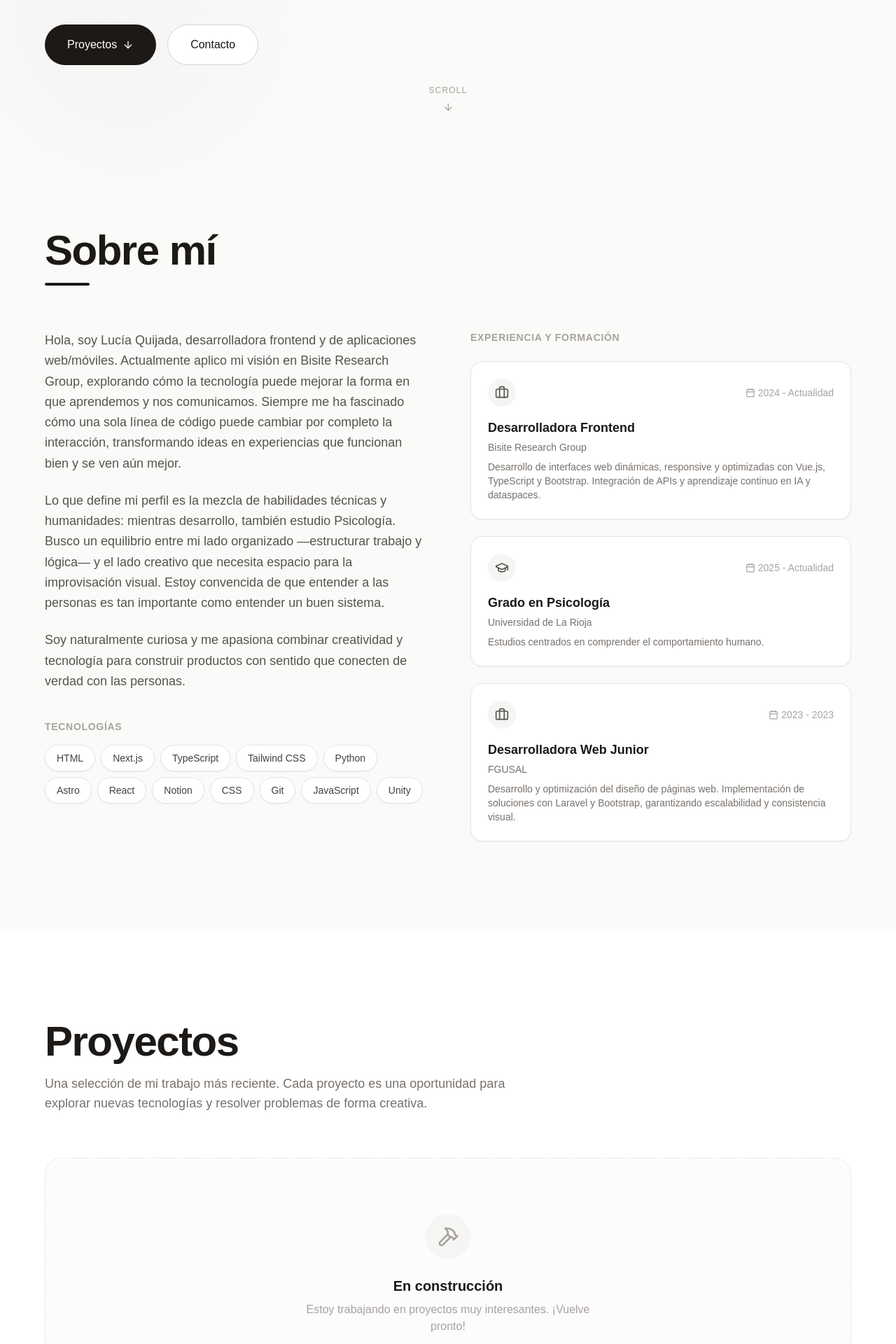
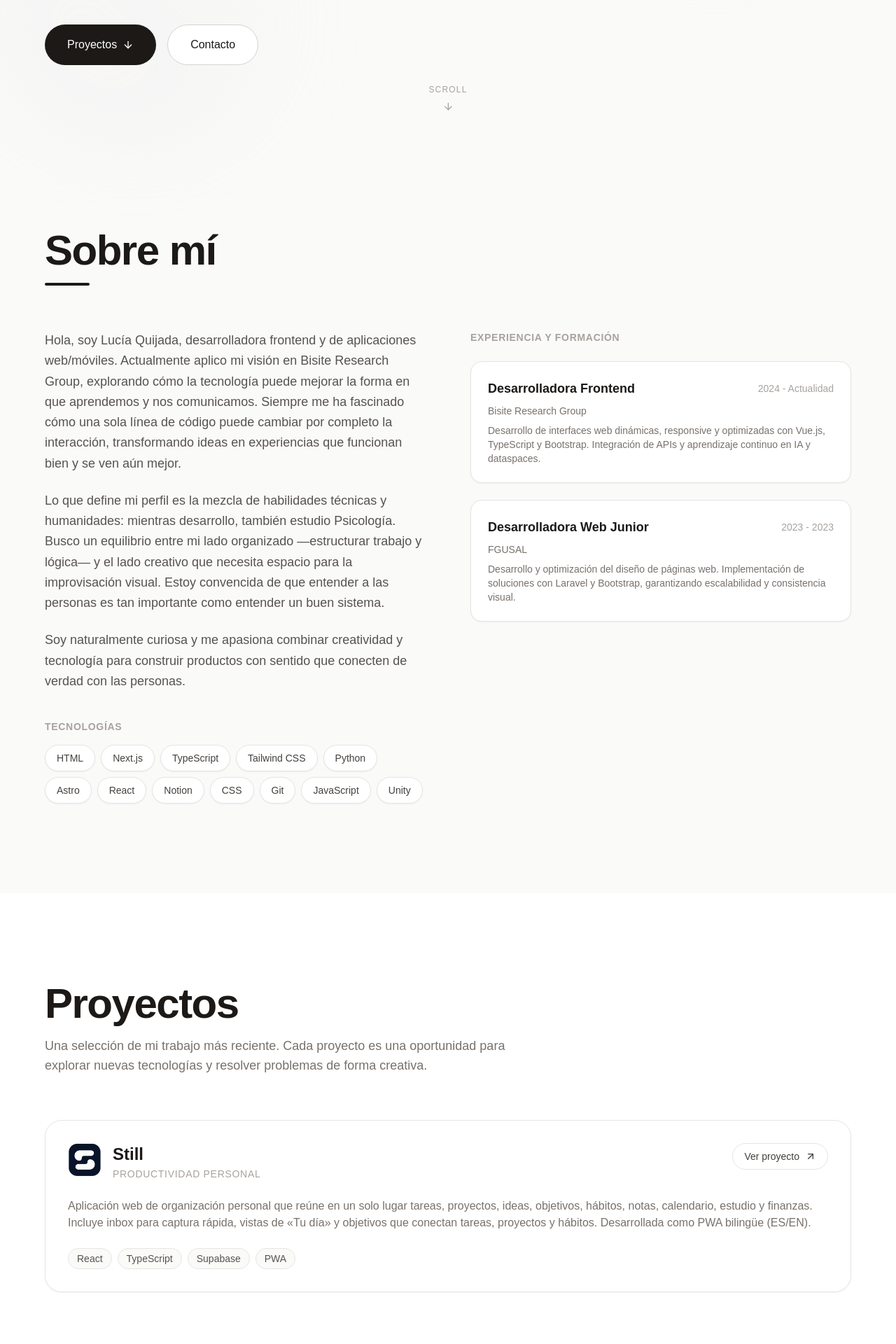
Before and after one commit to luciaquijada/quijada-dev, a Next.js app: page / in a window 1280 px wide. Shown: the part 600-2520 px from the top of the page at 70% size. Built offline with nearby package versions, Linux system fonts and the light colour scheme; a web font is replaced by a local one.

Commit message:
feat(front): update info and and new hover style

```diff
--- a/app/globals.css
+++ b/app/globals.css
@@ -68,6 +68,48 @@ body {
   }
 }
 
+/* Interactive card hover */
+@layer components {
+  .hover-card {
+    transition:
+      transform 0.35s cubic-bezier(0.22, 1, 0.36, 1),
+      box-shadow 0.35s cubic-bezier(0.22, 1, 0.36, 1),
+      border-color 0.3s ease;
+  }
+
+  .hover-card:hover {
+    transform: translateY(-4px);
+    box-shadow:
+      0 16px 40px -16px rgba(28, 25, 23, 0.18),
+      0 0 0 1px rgba(250, 204, 21, 0.12);
+  }
+
+  .dark .hover-card:hover {
+    box-shadow:
+      0 16px 40px -16px rgba(0, 0, 0, 0.5),
+      0 0 0 1px rgba(250, 204, 21, 0.18);
+  }
+
+  .hover-badge {
+    transition:
+      transform 0.25s cubic-bezier(0.22, 1, 0.36, 1),
+      border-color 0.25s ease,
+      box-shadow 0.25s ease,
+      background-color 0.25s ease;
+  }
+
+  .hover-badge:hover {
+    transform: translateY(-2px);
+    border-color: #facc15;
+    box-shadow: 0 6px 16px -6px rgba(250, 204, 21, 0.35);
+  }
+
+  .dark .hover-badge:hover {
+    border-color: #facc15;
+    box-shadow: 0 6px 16px -6px rgba(250, 204, 21, 0.2);
+  }
+}
+
 /* View Transition - Theme Toggle Effect */
 ::view-transition-group(root) {
   animation-timing-function: cubic-bezier(0.19, 1, 0.22, 1);
@@ -109,7 +151,7 @@ body {
   pointer-events: none;
   z-index: 9999;
   transform: translate(-50%, -50%);
-  transition: transform 0.15s ease-out, width 0.2s ease, height 0.2s ease;
+  transition: transform 0.15s ease-out, opacity 0.2s ease;
 }
 
 .cursor-dot {
--- a/components/About.tsx
+++ b/components/About.tsx
@@ -1,7 +1,6 @@
 "use client";
 
 import { motion } from "framer-motion";
-import { Briefcase, GraduationCap, Calendar } from "lucide-react";
 import { useLanguage } from "@/components/LanguageProvider";
 
 const skills = [
@@ -29,13 +28,6 @@ export default function About() {
       company: t("timeline.frontend.company"),
       period: t("timeline.frontend.period"),
       description: t("timeline.frontend.description"),
-    },
-    {
-      type: "education",
-      title: t("timeline.psychology.title"),
-      company: t("timeline.psychology.company"),
-      period: t("timeline.psychology.period"),
-      description: t("timeline.psychology.description"),
     },
     {
       type: "work",
@@ -100,7 +92,7 @@ export default function About() {
                       delay: index * 0.05,
                       ease: [0.22, 1, 0.36, 1],
                     }}
-                    className="rounded-full border border-stone-200 bg-white px-4 py-2 text-sm font-medium text-stone-700 shadow-sm dark:border-stone-800 dark:bg-black dark:text-stone-300"
+                    className="hover-badge cursor-default rounded-full border border-stone-200 bg-white px-4 py-2 text-sm font-medium text-stone-700 shadow-sm dark:border-stone-800 dark:bg-black dark:text-stone-300 dark:hover:bg-stone-900"
                   >
                     {skill}
                   </motion.span>
@@ -133,30 +125,31 @@ export default function About() {
                     delay: index * 0.1,
                     ease: [0.22, 1, 0.36, 1],
                   }}
-                  className="group relative rounded-2xl border border-stone-200 bg-white p-6 shadow-sm transition-all hover:border-stone-300 hover:shadow-md dark:border-stone-800 dark:bg-black dark:hover:border-stone-700"
+                  className="hover-card group relative overflow-hidden rounded-2xl border border-stone-200 bg-white p-6 shadow-sm dark:border-stone-800 dark:bg-black"
                 >
-                  {/* Icon */}
-                  <div className="mb-4 flex items-center justify-between">
-                    <div className="flex h-10 w-10 items-center justify-center rounded-full bg-stone-100 text-stone-600 transition-colors group-hover:bg-stone-900 group-hover:text-white dark:bg-stone-900 dark:text-stone-400 dark:group-hover:bg-stone-100 dark:group-hover:text-stone-900">
-                      {item.type === "work" ? (
-                        <Briefcase className="h-5 w-5" />
-                      ) : (
-                        <GraduationCap className="h-5 w-5" />
-                      )}
-                    </div>
-                    <div className="flex items-center gap-1 text-sm text-stone-400 dark:text-stone-500">
-                      <Calendar className="h-3.5 w-3.5" />
+                  <div
+                    aria-hidden
+                    className="pointer-events-none absolute inset-0 bg-gradient-to-br from-yellow-400/0 via-yellow-400/0 to-yellow-400/0 opacity-0 transition-opacity duration-300 group-hover:from-yellow-400/[0.04] group-hover:via-transparent group-hover:to-transparent group-hover:opacity-100"
+                  />
+                  <div
+                    aria-hidden
+                    className="absolute bottom-0 left-0 top-0 w-1 origin-bottom scale-y-0 rounded-r-full bg-yellow-400 transition-transform duration-300 ease-[cubic-bezier(0.22,1,0.36,1)] group-hover:scale-y-100"
+                  />
+
+                  <div className="relative mb-2 flex items-center justify-between gap-4">
+                    <h4 className="text-lg font-semibold text-stone-900 transition-colors duration-300 group-hover:text-stone-950 dark:text-stone-100">
+                      {item.title}
+                    </h4>
+                    <p className="shrink-0 text-sm text-stone-400 transition-colors duration-300 group-hover:text-stone-500 dark:text-stone-500 dark:group-hover:text-stone-400">
                       {item.period}
-                    </div>
+                    </p>
                   </div>
-
-                  <h4 className="mb-1 text-lg font-semibold text-stone-900 dark:text-stone-100">
-                    {item.title}
-                  </h4>
-                  <p className="mb-2 text-sm font-medium text-stone-500 dark:text-stone-400">
+                  <p className="relative mb-2 text-sm font-medium text-stone-500 dark:text-stone-400">
                     {item.company}
                   </p>
-                  <p className="text-sm text-stone-500 dark:text-stone-400">{item.description}</p>
+                  <p className="relative text-sm text-stone-500 transition-colors duration-300 group-hover:text-stone-600 dark:text-stone-400 dark:group-hover:text-stone-300">
+                    {item.description}
+                  </p>
                 </motion.div>
               ))}
             </div>
--- a/components/LanguageProvider.tsx
+++ b/components/LanguageProvider.tsx
@@ -57,10 +57,13 @@ const es = {
   "projects.subtitle.mobile": "Mi trabajo reciente.",
   "projects.subtitle.desktop":
     "Una selección de mi trabajo más reciente. Cada proyecto es una oportunidad para explorar nuevas tecnologías y resolver problemas de forma creativa.",
-  "projects.inBuild.title": "En construcción",
-  "projects.inBuild.subtitle.mobile": "Próximamente",
-  "projects.inBuild.subtitle.desktop": "Estoy trabajando en proyectos muy interesantes. ¡Vuelve pronto!",
-  "projects.inBuild.badge": "En progreso",
+  "projects.still.name": "Still",
+  "projects.still.category": "Productividad personal",
+  "projects.still.description.mobile":
+    "App web que unifica tareas, ideas, objetivos, hábitos, notas, estudio y finanzas en un solo espacio.",
+  "projects.still.description.desktop":
+    "Aplicación web de organización personal que reúne en un solo lugar tareas, proyectos, ideas, objetivos, hábitos, notas, calendario, estudio y finanzas. Incluye inbox para captura rápida, vistas de «Tu día» y objetivos que conectan tareas, proyectos y hábitos. Desarrollada como PWA bilingüe (ES/EN).",
+  "projects.still.visit": "Ver proyecto",
 
   // Footer
   "footer.title.line1": "¿Tienes un proyecto",
@@ -112,7 +115,7 @@ const en: Record<TranslationKey, string> = {
   "timeline.frontend.period": "2024 - Present",
   "timeline.frontend.description":
     "Development of dynamic, responsive, and optimized web interfaces with Vue.js, TypeScript, and Bootstrap. API integration and continuous learning in AI and dataspaces.",
-  "timeline.psychology.title": "Psychology Degree",
+  "timeline.psychology.title": "Bachelor's in Psychology",
   "timeline.psychology.company": "University of La Rioja",
   "timeline.psychology.period": "2025 - Present",
   "timeline.psychology.description": "Studies focused on understanding human behavior.",
@@ -127,10 +130,13 @@ const en: Record<TranslationKey, string> = {
   "projects.subtitle.mobile": "My recent work.",
   "projects.subtitle.desktop":
     "A selection of my most recent work. Each project is an opportunity to explore new technologies and solve problems creatively.",
-  "projects.inBuild.title": "In Build",
-  "projects.inBuild.subtitle.mobile": "Coming soon",
-  "projects.inBuild.subtitle.desktop": "I'm currently working on some exciting projects. Check back soon!",
-  "projects.inBuild.badge": "Work in progress",
+  "projects.still.name": "Still",
+  "projects.still.category": "Personal productivity",
+  "projects.still.description.mobile":
+    "A web app that unifies tasks, ideas, goals, habits, notes, study, and finances in one place.",
+  "projects.still.description.desktop":
+    "A personal organization web app that brings together tasks, projects, ideas, goals, habits, notes, calendar, study, and finances in one place. Features a quick-capture inbox, “Your Day” views, and goals that connect tasks, projects, and habits. Built as a bilingual (ES/EN) PWA.",
+  "projects.still.visit": "View project",
 
   // Footer
   "footer.title.line1": "Have a project",
@@ -138,7 +144,7 @@ const en: Record<TranslationKey, string> = {
   "footer.subtitle": "I'm always open to new opportunities and interesting collaborations. Feel free to reach out.",
   "footer.cta": "Let's talk",
   "footer.rights": "All rights reserved.",
-  "footer.location": "Salamanca, Spain",
+  "footer.location": "Extremadura, Spain",
 };
 
 const translations = { es, en } as const;
--- a/components/Projects.tsx
+++ b/components/Projects.tsx
@@ -1,8 +1,20 @@
 "use client";
 
 import { motion } from "framer-motion";
-import { Hammer } from "lucide-react";
+import { ArrowUpRight } from "lucide-react";
 import { useLanguage } from "@/components/LanguageProvider";
+
+const projects = [
+  {
+    id: "still",
+    url: "https://www.stillspace.es/",
+    tags: ["React", "TypeScript", "Supabase", "PWA"],
+    icon: {
+      light: "/assets/favicon.png",
+      dark: "/assets/favicon-nav.png",
+    },
+  },
+] as const;
 
 export default function Projects() {
   const { t } = useLanguage();
@@ -26,39 +38,93 @@ export default function Projects() {
           </h2>
           <p className="text-sm text-stone-500 dark:text-stone-400 sm:max-w-2xl sm:text-lg">
             <span className="sm:hidden">{t("projects.subtitle.mobile")}</span>
-            <span className="hidden sm:inline">
-              {t("projects.subtitle.desktop")}
-            </span>
+            <span className="hidden sm:inline">{t("projects.subtitle.desktop")}</span>
           </p>
         </motion.div>
 
-        {/* In Build State */}
-        <motion.div
+        {/* Project Cards */}
+        <div className="grid gap-4 sm:gap-6">
+          {projects.map((project, index) => (
+            <motion.article
+              key={project.id}
               initial={{ opacity: 0, y: 20 }}
               whileInView={{ opacity: 1, y: 0 }}
               viewport={{ once: true, margin: "-20px" }}
-          transition={{ duration: 0.5, ease: [0.22, 1, 0.36, 1] }}
-          className="flex flex-col items-center justify-center rounded-2xl border border-dashed border-stone-200 bg-stone-50/50 px-4 py-8 dark:border-stone-800 dark:bg-stone-900/50 sm:rounded-3xl sm:px-6 sm:py-16 md:py-20"
+              transition={{
+                duration: 0.5,
+                delay: index * 0.1,
+                ease: [0.22, 1, 0.36, 1],
+              }}
+              className="hover-card group relative overflow-hidden rounded-2xl border border-stone-200 bg-white p-5 shadow-sm dark:border-stone-800 dark:bg-black sm:rounded-3xl sm:p-8"
             >
-          <div className="mb-2.5 flex h-11 w-11 items-center justify-center rounded-full bg-stone-100 dark:bg-stone-800 sm:mb-6 sm:h-16 sm:w-16">
-            <Hammer className="h-5 w-5 text-stone-400 dark:text-stone-500 sm:h-8 sm:w-8" />
+              <div
+                aria-hidden
+                className="pointer-events-none absolute inset-0 bg-gradient-to-br from-yellow-400/0 via-yellow-400/0 to-yellow-400/0 opacity-0 transition-opacity duration-300 group-hover:from-yellow-400/[0.05] group-hover:via-transparent group-hover:to-transparent group-hover:opacity-100"
+              />
+              <div
+                aria-hidden
+                className="absolute bottom-0 left-0 top-0 w-1 origin-bottom scale-y-0 rounded-r-full bg-yellow-400 transition-transform duration-300 ease-[cubic-bezier(0.22,1,0.36,1)] group-hover:scale-y-100"
+              />
+
+              <div className="relative flex flex-col gap-4 sm:gap-6">
+                <div className="flex items-start justify-between gap-4">
+                  <div className="flex items-start gap-3 sm:gap-4">
+                    <div className="h-10 w-10 shrink-0 overflow-hidden rounded-xl transition-transform duration-300 group-hover:scale-110 sm:h-12 sm:w-12">
+                      <img
+                        src={project.icon.light}
+                        alt={t(`projects.${project.id}.name`)}
+                        className="h-full w-full object-cover dark:hidden"
+                      />
+                      <img
+                        src={project.icon.dark}
+                        alt={t(`projects.${project.id}.name`)}
+                        className="hidden h-full w-full object-cover dark:block"
+                      />
                     </div>
-          <h3 className="text-sm font-medium text-stone-900 dark:text-stone-100 sm:mb-2 sm:text-xl sm:font-semibold">
-            {t("projects.inBuild.title")}
+                    <div>
+                      <h3 className="text-lg font-semibold text-stone-900 transition-colors duration-300 group-hover:text-stone-950 dark:text-stone-100 sm:text-2xl">
+                        {t(`projects.${project.id}.name`)}
                       </h3>
-          <p className="mt-0.5 text-xs text-stone-400 dark:text-stone-500 sm:mt-0 sm:max-w-md sm:text-center sm:text-base">
-            <span className="sm:hidden">{t("projects.inBuild.subtitle.mobile")}</span>
+                      <p className="mt-0.5 text-xs font-medium uppercase tracking-wider text-stone-400 transition-colors duration-300 group-hover:text-yellow-600 dark:text-stone-500 dark:group-hover:text-yellow-400 sm:text-sm">
+                        {t(`projects.${project.id}.category`)}
+                      </p>
+                    </div>
+                  </div>
+
+                  <a
+                    href={project.url}
+                    target="_blank"
+                    rel="noopener noreferrer"
+                    className="inline-flex shrink-0 items-center gap-1.5 rounded-full border border-stone-200 px-3 py-1.5 text-xs font-medium text-stone-700 transition-all duration-300 hover:border-stone-900 hover:bg-stone-900 hover:text-white group-hover:border-stone-900 group-hover:bg-stone-900 group-hover:text-white dark:border-stone-700 dark:text-stone-300 dark:hover:border-stone-100 dark:hover:bg-stone-100 dark:hover:text-stone-900 dark:group-hover:border-stone-100 dark:group-hover:bg-stone-100 dark:group-hover:text-stone-900 sm:gap-2 sm:px-4 sm:py-2 sm:text-sm"
+                  >
+                    {t(`projects.${project.id}.visit`)}
+                    <ArrowUpRight className="h-3.5 w-3.5 transition-transform duration-300 group-hover:translate-x-0.5 group-hover:-translate-y-0.5 sm:h-4 sm:w-4" />
+                  </a>
+                </div>
+
+                <p className="text-sm leading-relaxed text-stone-500 transition-colors duration-300 group-hover:text-stone-600 dark:text-stone-400 dark:group-hover:text-stone-300 sm:text-base">
+                  <span className="sm:hidden">
+                    {t(`projects.${project.id}.description.mobile`)}
+                  </span>
                   <span className="hidden sm:inline">
-              {t("projects.inBuild.subtitle.desktop")}
+                    {t(`projects.${project.id}.description.desktop`)}
                   </span>
                 </p>
-          <div className="mt-3 flex items-center gap-1.5 sm:mt-6 sm:gap-2">
-            <span className="h-1.5 w-1.5 animate-pulse rounded-full bg-amber-500 sm:h-2 sm:w-2" />
-            <span className="text-[11px] font-medium text-amber-600 dark:text-amber-400 sm:text-sm">
-              {t("projects.inBuild.badge")}
+
+                <div className="flex flex-wrap gap-2">
+                  {project.tags.map((tag) => (
+                    <span
+                      key={tag}
+                      className="rounded-full border border-stone-200 bg-stone-50 px-3 py-1 text-xs font-medium text-stone-600 transition-all duration-300 group-hover:border-stone-300 group-hover:bg-white dark:border-stone-800 dark:bg-stone-900 dark:text-stone-400 dark:group-hover:border-stone-700 dark:group-hover:bg-stone-800 sm:text-sm"
+                    >
+                      {tag}
                     </span>
+                  ))}
                 </div>
-        </motion.div>
+              </div>
+            </motion.article>
+          ))}
+        </div>
       </div>
     </section>
   );
```
Also changed, not shown: components/CustomCursor.tsx (+1 -24 lines), public/assets/favicon-nav.png (added), public/assets/favicon.png (added). Lines whose indentation alone changed are shown as unchanged.
